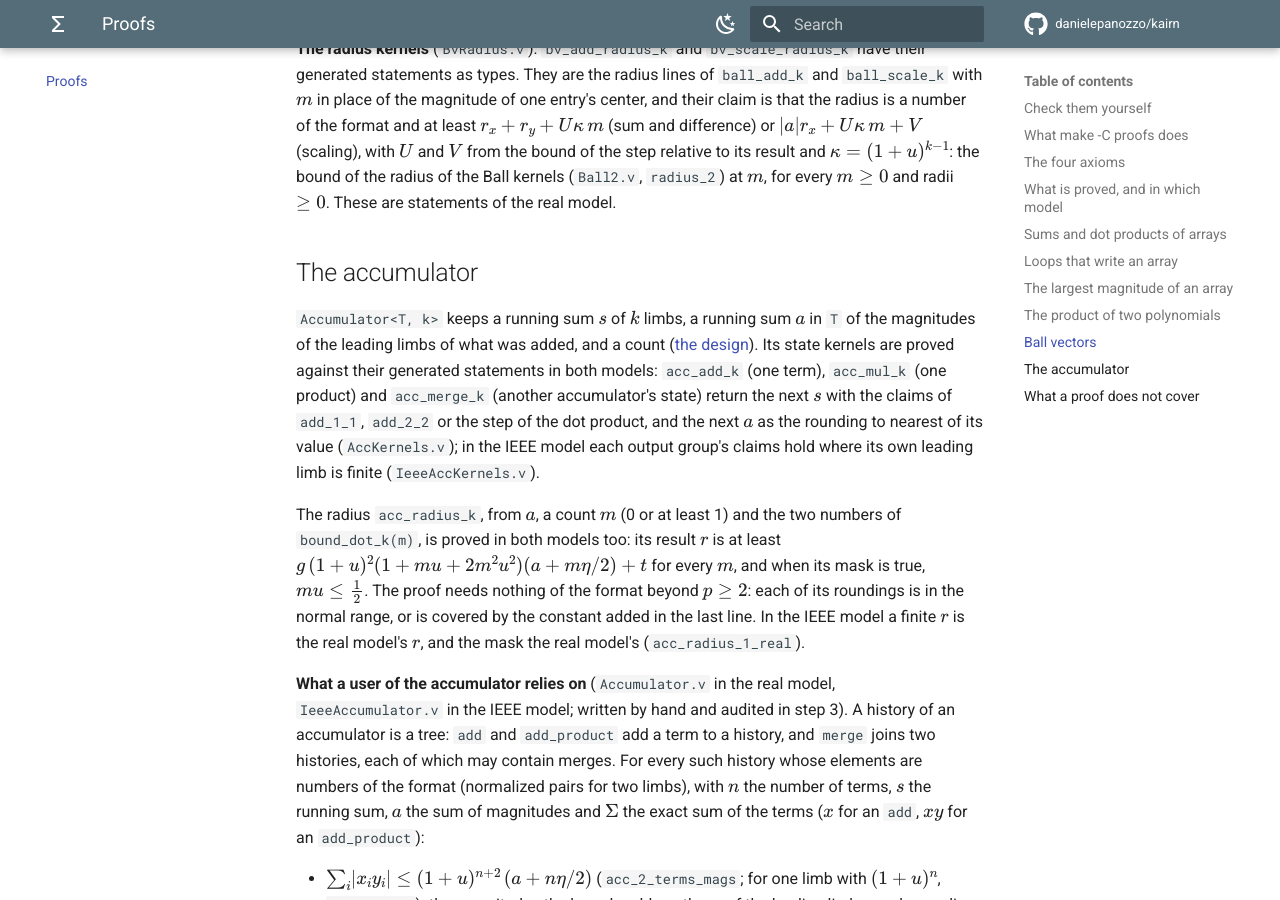
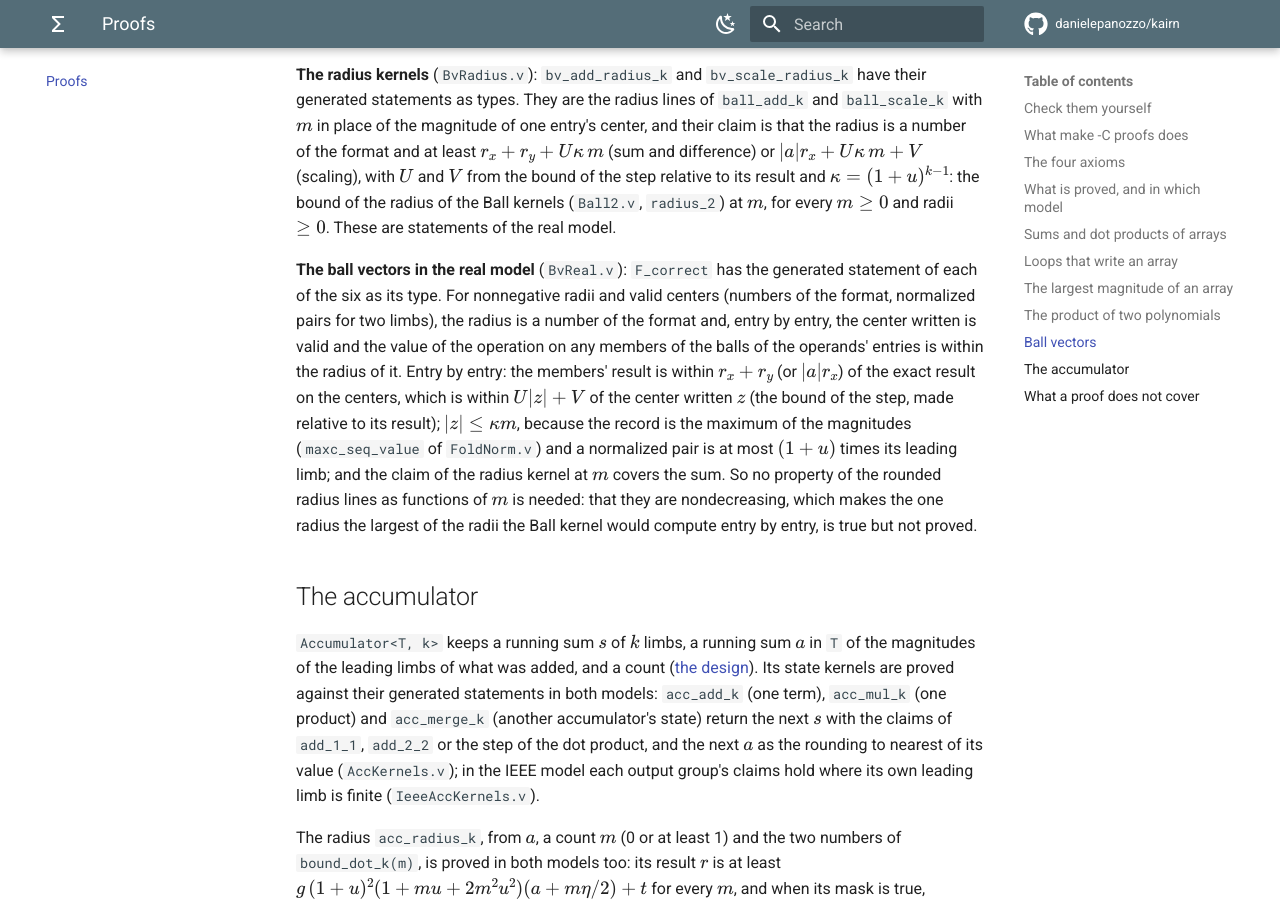
Before and after one commit to danielepanozzo/kairn, an MkDocs documentation site: the page built from docs/proofs/index.md, in a window 1280 px wide and 900 px high, scrolled down 11571 px. Built offline with MkDocs 1.6.1 and Material for MkDocs 9.7.7, drawn with Linux system fonts in a browser that asks for light colours; comment, search, counter and statistics services are not loaded; some of the changed text lies outside the part shown.

Commit message:
Proofs: the ball vectors in the real model
BvReal.v proves bv_add_k_spec, bv_sub_k_spec and bv_scale_k_spec: for
nonnegative radii and valid centers, the one radius is a number of the
format and, entry by entry, the center written is valid and the value of the
operation on any members of the balls of the operands' entries is within
the radius of it.

Entry by entry: the members' result is within rx + ry (or |a| rx) of the
exact result on the centers (enclose_add, enclose_scale of Ball2.v), which
is within U |z| + V of the center written z (the step's bound made relative
to its result, computed_bound); |z| <= kappa m, since the record is the
maximum of the magnitudes (maxc_seq_value of FoldNorm.v, with record_k_eq)
and a normalized pair is at most (1 + u) times its leading limb; and the
claim of the radius kernel at m covers the sum (entry_error). The radius
lines need not be shown nondecreasing in m: the claim of the radius kernel
is stated at m.

The descriptions name the file; Audit.v checks the six theorems: 824
audited theorems in 96 files. In gen/tests the pinned digest of Audit.v.
The generated headers and claims say proved for the six.

Co-Authored-By: Claude Opus 5.5 <noreply@anthropic.com>
Claude-Session: https://claude.ai/code/session_01ULwCxzT6Dhw9xUiTw8mJz1

```diff
--- a/docs/proofs/index.md
+++ b/docs/proofs/index.md
@@ -97,7 +97,8 @@ lists:
   `IeeeFoldNorm.v`; [below](#the-largest-magnitude-of-an-array)); of the product of two
   polynomials, over the real numbers and with overflow, infinities and NaN (`FoldConv.v`,
   `IeeeFoldConv.v`; [below](#the-product-of-two-polynomials)); of the radius kernels of the
-  ball vectors (`BvRadius.v`; [below](#ball-vectors)); and of the kernels of
+  ball vectors and of the ball vectors themselves, over the real numbers (`BvRadius.v`,
+  `BvReal.v`; [below](#ball-vectors)); and of the kernels of
   the accumulator and what a user of it relies on, over the real numbers and with overflow,
   infinities and NaN (`AccKernels.v`, `IeeeAccKernels.v`, `Accumulator.v`,
   `IeeeAccumulator.v`; [below](#the-accumulator));
@@ -482,6 +483,20 @@ relative to its result and $\kappa = (1+u)^{k-1}$: the bound of the radius of th
 kernels (`Ball2.v`, `radius_2`) at $m$, for every $m \ge 0$ and radii $\ge 0$. These are
 statements of the real model.
 
+**The ball vectors in the real model** (`BvReal.v`): `F_correct` has the generated statement
+of each of the six as its type. For nonnegative radii and valid centers (numbers of the
+format, normalized pairs for two limbs), the radius is a number of the format and, entry by
+entry, the center written is valid and the value of the operation on any members of the balls
+of the operands' entries is within the radius of it. Entry by entry: the members' result is
+within $r_x + r_y$ (or $\lvert a\rvert r_x$) of the exact result on the centers, which is
+within $U\lvert z\rvert + V$ of the center written $z$ (the bound of the step, made relative
+to its result); $\lvert z\rvert \le \kappa m$, because the record is the maximum of the
+magnitudes (`maxc_seq_value` of `FoldNorm.v`) and a normalized pair is at most $(1+u)$ times
+its leading limb; and the claim of the radius kernel at $m$ covers the sum. So no property of
+the rounded radius lines as functions of $m$ is needed: that they are nondecreasing, which
+makes the one radius the largest of the radii the Ball kernel would compute entry by entry, is
+true but not proved.
+
 ## The accumulator
 
 `Accumulator<T, k>` keeps a running sum $s$ of $k$ limbs, a running sum $a$ in `T` of the
```
Also changed, not shown: other parts of docs/proofs/index.md (+1 -1 lines), 15 other files.
